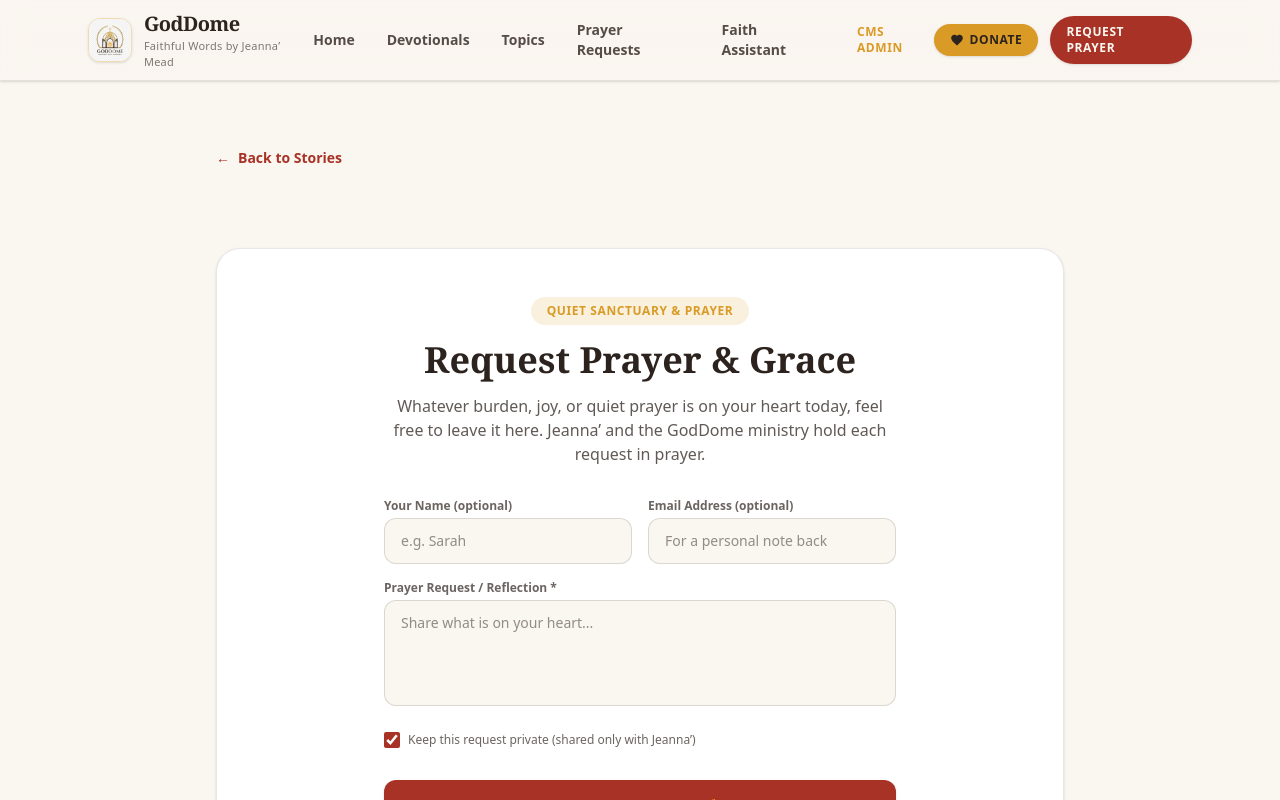
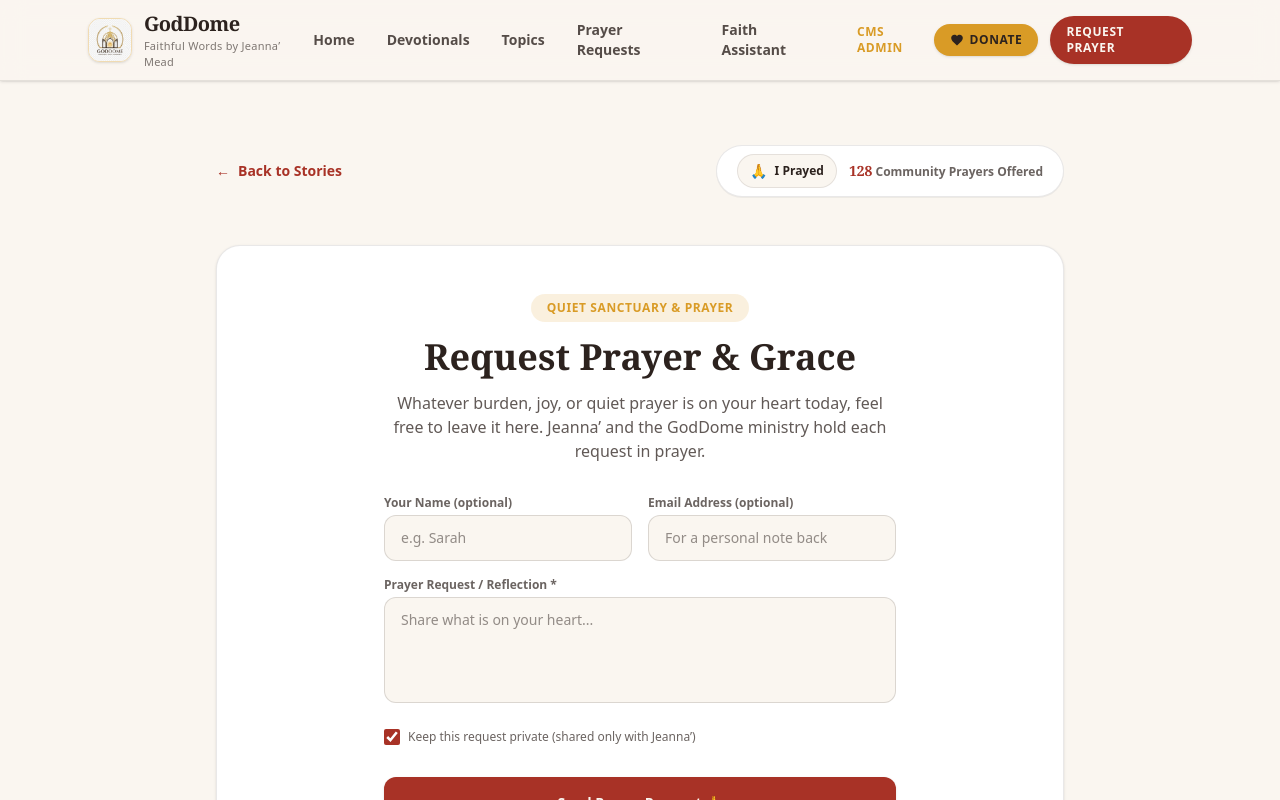
Before and after one commit to jeffryj11/goddome, a Next.js app: page /prayer in a window 1280 px wide. Shown: the top 800 px of the page. Built offline with nearby package versions, Linux system fonts and the light colour scheme; no server answers.

Commit message:
Complete Phase 4 Community & Retention: Add PrayerCounter and ReadingStreak components

```diff
--- a/app/prayer/page.tsx
+++ b/app/prayer/page.tsx
@@ -1,5 +1,6 @@
 import Navbar from '@/components/Navbar';
 import PrayerRequestForm from '@/components/PrayerRequestForm';
+import PrayerCounter from '@/components/PrayerCounter';
 import Link from 'next/link';
 
 export const metadata = {
@@ -13,13 +14,17 @@ export default function PrayerPage() {
       <Navbar />
 
       <section className="max-w-4xl mx-auto px-6 py-16 w-full flex-grow">
+        <div className="flex items-center justify-between gap-4 mb-8">
           <Link
             href="/"
-          className="inline-flex items-center text-sm font-semibold text-[#A83226] hover:text-[#8f2a20] transition-colors mb-8 group"
+            className="inline-flex items-center text-sm font-semibold text-[#A83226] hover:text-[#8f2a20] transition-colors group"
           >
             <span className="transform group-hover:-translate-x-1 transition-transform mr-2">←</span>
             Back to Stories
           </Link>
+
+          <PrayerCounter itemId="prayer_page_community" initialCount={128} label="Community Prayers Offered" />
+        </div>
 
         <PrayerRequestForm />
       </section>
--- a/app/stories/[id]/page.tsx
+++ b/app/stories/[id]/page.tsx
@@ -5,6 +5,8 @@ import NewsletterSignup from '@/components/NewsletterSignup';
 import ShareableQuote from '@/components/ShareableQuote';
 import ReflectionJournal from '@/components/ReflectionJournal';
 import AudioPlayer from '@/components/AudioPlayer';
+import ReadingStreak from '@/components/ReadingStreak';
+import PrayerCounter from '@/components/PrayerCounter';
 
 export async function generateStaticParams() {
   const stories = getSortedStoriesData();
@@ -71,14 +73,18 @@ export default async function StoryPage({ params }: { params: Promise<{ id: stri
   return (
     <article className="min-h-screen bg-[#FAF6F0] text-[#2C221E] py-16 px-6 sm:px-12">
       <div className="max-w-3xl mx-auto">
-        {/* Navigation Back Link */}
+        {/* Top Header Navigation & Reading Streak Widget */}
+        <div className="flex items-center justify-between gap-4 mb-10">
           <Link
             href="/"
-          className="inline-flex items-center text-sm font-semibold text-[#A83226] hover:text-[#8f2a20] transition-colors mb-10 group"
+            className="inline-flex items-center text-sm font-semibold text-[#A83226] hover:text-[#8f2a20] transition-colors group"
           >
             <span className="transform group-hover:-translate-x-1 transition-transform mr-2">←</span>
             Back to Stories
           </Link>
+
+          <ReadingStreak />
+        </div>
 
         {/* Story Header */}
         <header className="border-b border-[#2C221E]/15 pb-8 mb-10">
@@ -102,13 +108,17 @@ export default async function StoryPage({ params }: { params: Promise<{ id: stri
             {story.title}
           </h1>
 
+          <div className="flex flex-wrap items-center justify-between gap-4">
             <p className="text-[#2C221E]/70 italic text-base sm:text-lg">
               By {story.author || 'Jeanna’ Mead'}
             </p>
 
+            <PrayerCounter itemId={story.id} initialCount={28} label="Prayers Offered" />
+          </div>
+
           {/* Scripture Reference Tag */}
           {story.scripture && (
-            <p className="text-sm font-serif italic text-[#D99B26] mt-3">
+            <p className="text-sm font-serif italic text-[#D99B26] mt-4">
               📖 Scripture: {story.scripture}
             </p>
           )}
@@ -173,6 +183,11 @@ export default async function StoryPage({ params }: { params: Promise<{ id: stri
             <p className="text-sm text-[#2C221E]/70 mb-6 max-w-md mx-auto">
               If this message encouraged you today, feel free to share it with someone who might need a quiet word of grace, or support our non-profit ministry.
             </p>
+
+            <div className="mb-6 flex justify-center">
+              <PrayerCounter itemId={`${story.id}_footer`} initialCount={45} label="Joined in Prayer" />
+            </div>
+
             <div className="flex flex-col sm:flex-row items-center justify-center gap-4">
               <Link
                 href="/"
--- /dev/null
+++ b/components/PrayerCounter.tsx
@@ -0,0 +1,71 @@
+'use client';
+
+import { useState, useEffect } from 'react';
+
+interface PrayerCounterProps {
+  itemId?: string;
+  initialCount?: number;
+  label?: string;
+}
+
+export default function PrayerCounter({
+  itemId = 'global_community',
+  initialCount = 42,
+  label = 'Prayers Offered',
+}: PrayerCounterProps) {
+  const [count, setCount] = useState(initialCount);
+  const [hasPrayed, setHasPrayed] = useState(false);
+
+  const storageKey = `goddome_prayed_${itemId}`;
+
+  useEffect(() => {
+    if (typeof window !== 'undefined') {
+      const prayedState = localStorage.getItem(storageKey);
+      if (prayedState === 'true') {
+        setHasPrayed(true);
+      }
+      const savedCount = localStorage.getItem(`goddome_prayer_count_${itemId}`);
+      if (savedCount) {
+        setCount(parseInt(savedCount, 10));
+      }
+    }
+  }, [storageKey, itemId]);
+
+  const handlePray = () => {
+    if (typeof window !== 'undefined') {
+      if (hasPrayed) {
+        const newCount = Math.max(0, count - 1);
+        setCount(newCount);
+        setHasPrayed(false);
+        localStorage.setItem(storageKey, 'false');
+        localStorage.setItem(`goddome_prayer_count_${itemId}`, newCount.toString());
+      } else {
+        const newCount = count + 1;
+        setCount(newCount);
+        setHasPrayed(true);
+        localStorage.setItem(storageKey, 'true');
+        localStorage.setItem(`goddome_prayer_count_${itemId}`, newCount.toString());
+      }
+    }
+  };
+
+  return (
+    <div className="inline-flex items-center space-x-3 bg-white border border-[#2C221E]/10 rounded-full px-5 py-2 shadow-2xs">
+      <button
+        onClick={handlePray}
+        className={`flex items-center space-x-2 px-3 py-1.5 rounded-full text-xs font-bold transition-all cursor-pointer ${
+          hasPrayed
+            ? 'bg-[#A83226] text-[#FAF6F0] shadow-xs scale-105'
+            : 'bg-[#FAF6F0] hover:bg-[#D99B26]/20 text-[#2C221E] border border-[#2C221E]/10'
+        }`}
+      >
+        <span className="text-sm">🙏</span>
+        <span>{hasPrayed ? 'Prayed Amen' : 'I Prayed'}</span>
+      </button>
+
+      <div className="text-xs font-semibold text-[#2C221E]/70">
+        <span className="font-serif text-sm font-bold text-[#A83226]">{count}</span> {label}
+      </div>
+    </div>
+  );
+}
--- /dev/null
+++ b/components/ReadingStreak.tsx
@@ -0,0 +1,45 @@
+'use client';
+
+import { useState, useEffect } from 'react';
+
+export default function ReadingStreak() {
+  const [streak, setStreak] = useState(1);
+
+  useEffect(() => {
+    if (typeof window === 'undefined') return;
+
+    const todayStr = new Date().toISOString().split('T')[0];
+    const lastVisitStr = localStorage.getItem('goddome_last_read_date');
+    const savedStreak = parseInt(localStorage.getItem('goddome_reading_streak') || '0', 10);
+
+    if (!lastVisitStr) {
+      localStorage.setItem('goddome_last_read_date', todayStr);
+      localStorage.setItem('goddome_reading_streak', '1');
+      setStreak(1);
+    } else if (lastVisitStr === todayStr) {
+      setStreak(savedStreak || 1);
+    } else {
+      const lastVisitDate = new Date(lastVisitStr);
+      const todayDate = new Date(todayStr);
+      const diffDays = Math.round((todayDate.getTime() - lastVisitDate.getTime()) / (1000 * 3600 * 24));
+
+      if (diffDays === 1) {
+        const newStreak = savedStreak + 1;
+        localStorage.setItem('goddome_last_read_date', todayStr);
+        localStorage.setItem('goddome_reading_streak', newStreak.toString());
+        setStreak(newStreak);
+      } else if (diffDays > 1) {
+        localStorage.setItem('goddome_last_read_date', todayStr);
+        localStorage.setItem('goddome_reading_streak', '1');
+        setStreak(1);
+      }
+    }
+  }, []);
+
+  return (
+    <div className="inline-flex items-center space-x-2 px-3 py-1.5 rounded-full bg-[#D99B26]/15 border border-[#D99B26]/30 text-[#2C221E] text-xs font-semibold shadow-2xs">
+      <span className="text-sm">🔥</span>
+      <span>{streak} Day {streak === 1 ? 'Reading Habit' : 'Streak'}</span>
+    </div>
+  );
+}
--- a/tina/__generated__/client.ts
+++ b/tina/__generated__/client.ts
@@ -1,4 +1,4 @@
 import { createClient } from "tinacms/dist/client";
 import { queries } from "./types.js";
-export const client = createClient({ cacheDir: 'C:/Users/jeff/.gemini/antigravity/scratch/goddome/tina/__generated__/.cache/1785703859012', url: 'http://localhost:4001/graphql', token: '', queries,  });
+export const client = createClient({ cacheDir: 'C:/Users/jeff/.gemini/antigravity/scratch/goddome/tina/__generated__/.cache/1785704207521', url: 'http://localhost:4001/graphql', token: '', queries,  });
 export default client;
```
Also changed, not shown: 1 other file (tests, documents, lock files or other folders). Lines whose indentation alone changed are shown as unchanged.
